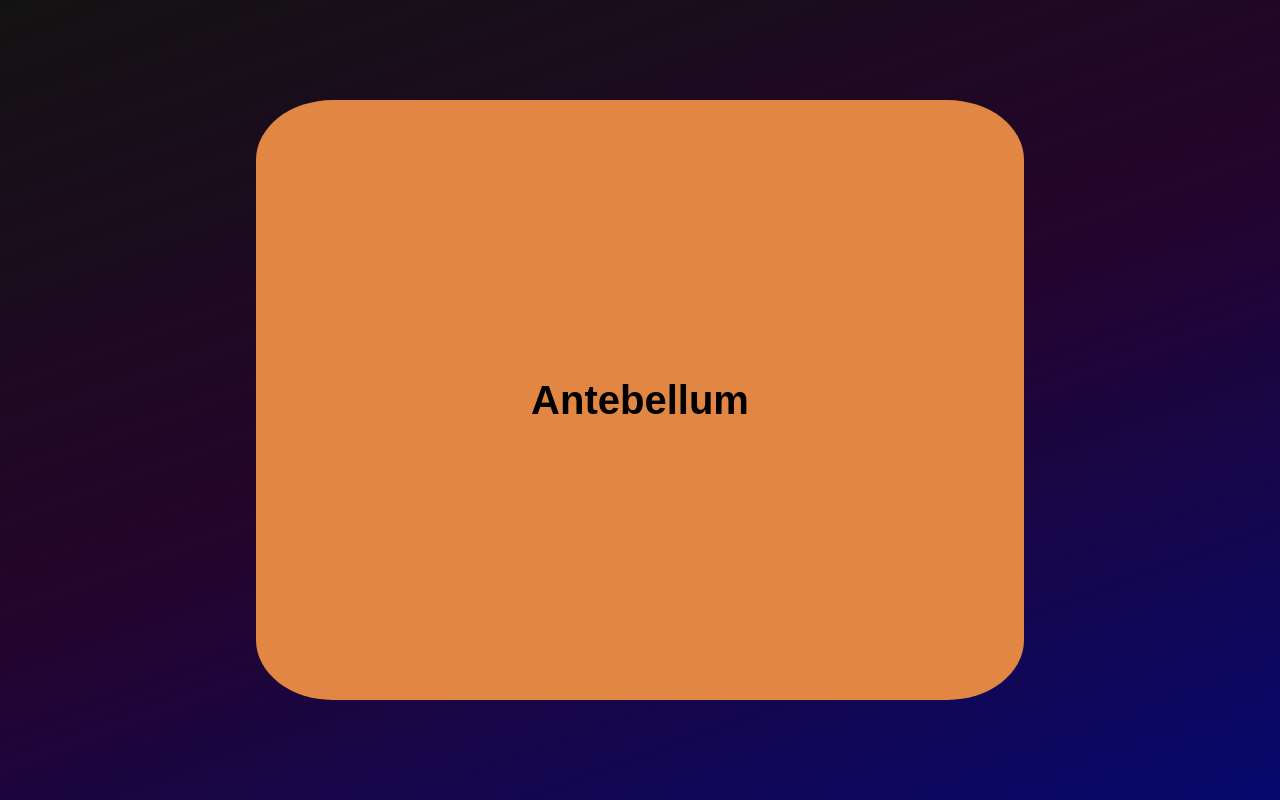
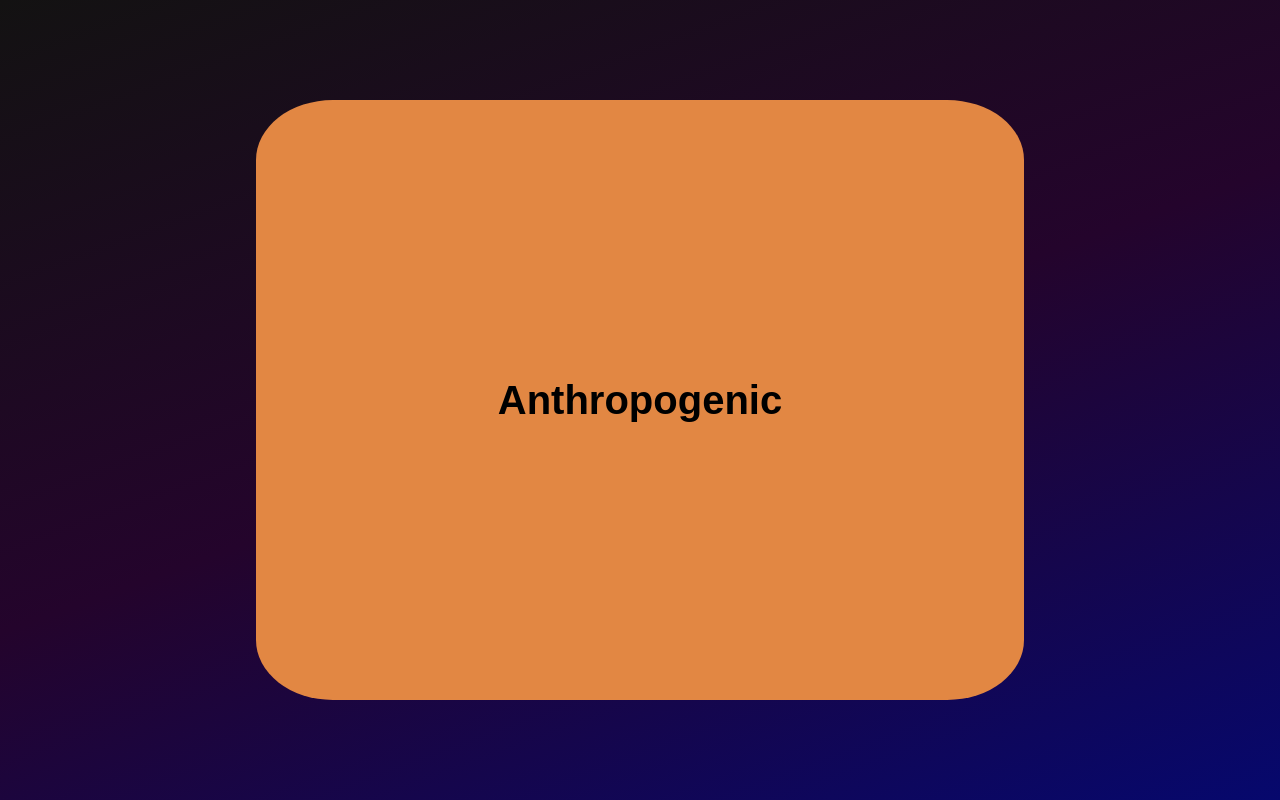
Before and after one commit to mxxaxx/Words, a plain HTML site: page index.html in a window 1280 px wide. Drawn offline with Linux system fonts and the light colour scheme.

Commit message:
Update index.html

```diff
--- a/index.html
+++ b/index.html
@@ -18,7 +18,7 @@
     <button id="clicker" onclick="getdefinition()">
 
         <h1 id="word">
-            Antebellum
+            Anthropogenic
         </h1>
     </button>
 </body>
```
